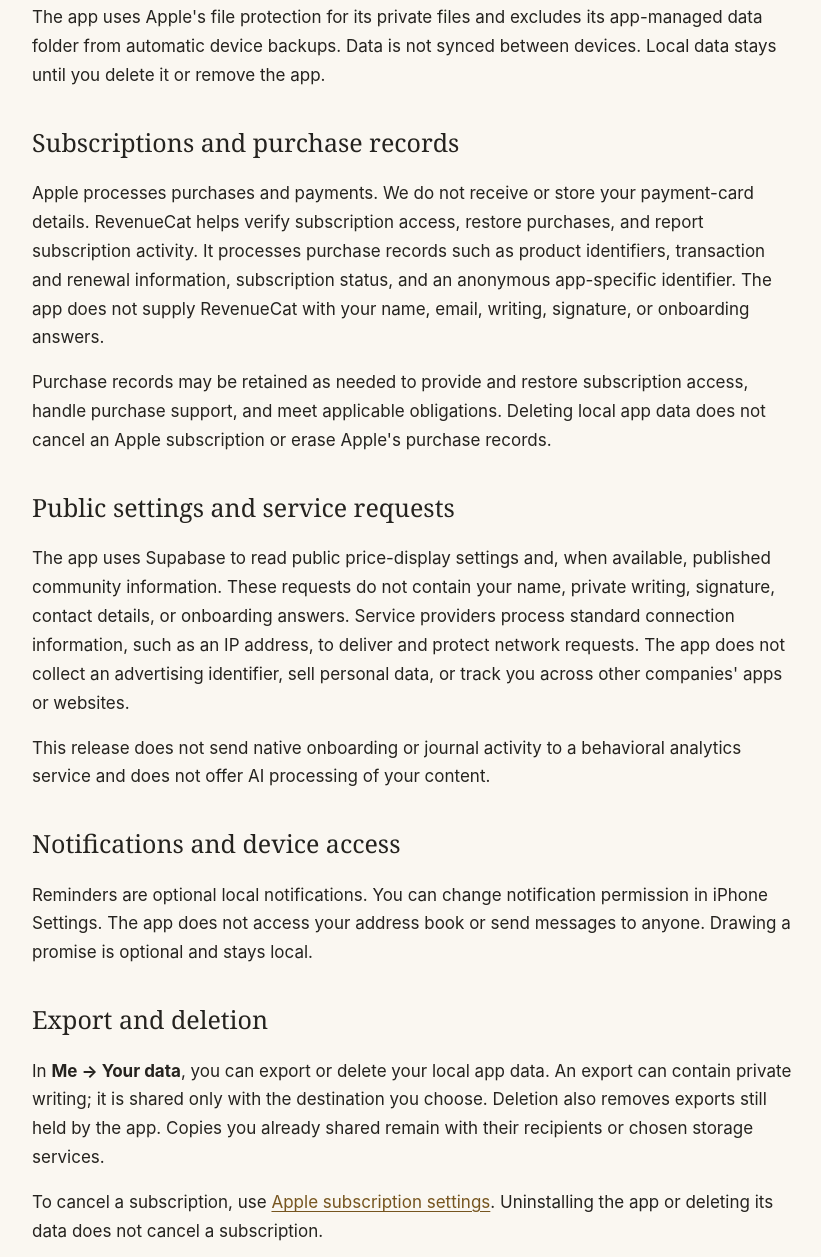
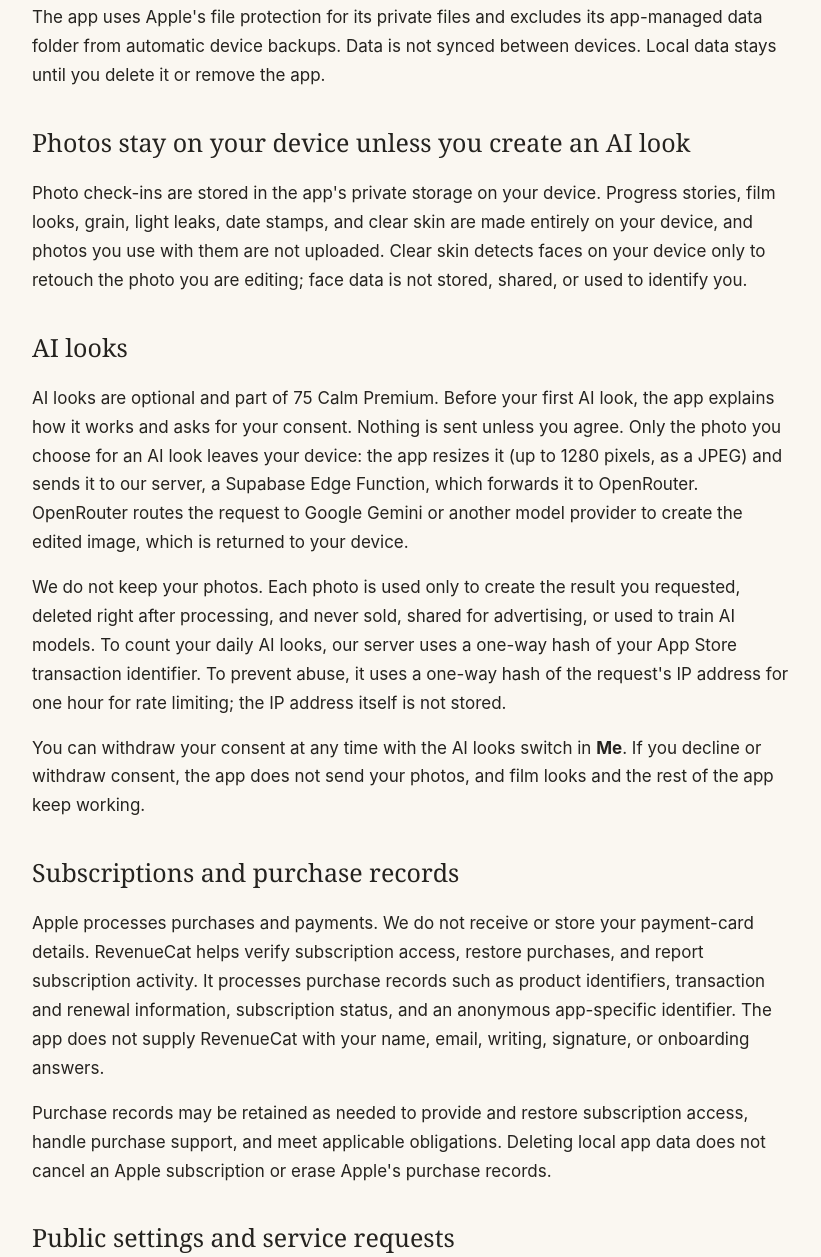
Before and after one commit to karlstuke1/stuke-digital, a plain HTML site: page 75-calm/privacy/index.html in a window 1280 px wide. Shown: the part 534-1791 px from the top of the page, without its empty margins (228-1049 px from the left). Drawn offline with Linux system fonts and the light colour scheme.

Commit message:
75 Calm privacy policy: AI looks (1.3)
Describes the optional AI looks in 75 Calm 1.3: consent first, only the
chosen photo is sent (our server, OpenRouter, Google Gemini), deleted right
after processing; hashed identifiers for daily counts and rate limits.

Co-Authored-By: Claude Opus 5.5 <noreply@anthropic.com>

```diff
--- a/75-calm/privacy/index.html
+++ b/75-calm/privacy/index.html
@@ -1,23 +1,29 @@
 <!doctype html>
-<html lang="en"><head><meta charset="utf-8"><meta name="viewport" content="width=device-width,initial-scale=1"><title>75 Calm Privacy Policy | Stuke Digital LLC</title><meta name="description" content="75 Calm Privacy Policy: subscriptions, local data, and help from Stuke Digital LLC."><style>html{color-scheme:light}body{margin:0;background:#faf7f1;color:#25231f;font:17px/1.7 -apple-system,BlinkMacSystemFont,Segoe UI,sans-serif}main{max-width:760px;margin:0 auto;padding:40px 24px 64px}nav{display:flex;gap:24px;flex-wrap:wrap;margin-bottom:48px}a{color:#76551f;text-underline-offset:3px}h1{font:500 clamp(36px,6vw,54px)/1.12 Georgia,serif;letter-spacing:-1px}h2{font:500 25px/1.3 Georgia,serif;margin-top:36px}p{margin:16px 0}footer{border-top:1px solid #dfd7c8;margin-top:48px;padding-top:24px;font-size:15px}a:focus-visible{outline:3px solid #76551f;outline-offset:4px}</style></head><body><main><nav aria-label="75 Calm information"><a href="../privacy/">Privacy</a><a href="../support/">Support</a></nav><h1>75 Calm Privacy Policy</h1><p>Last updated: 6 September 2026</p>
+<html lang="en"><head><meta charset="utf-8"><meta name="viewport" content="width=device-width,initial-scale=1"><title>75 Calm Privacy Policy | Stuke Digital LLC</title><meta name="description" content="75 Calm Privacy Policy: AI looks, subscriptions, local data, and help from Stuke Digital LLC."><style>html{color-scheme:light}body{margin:0;background:#faf7f1;color:#25231f;font:17px/1.7 -apple-system,BlinkMacSystemFont,Segoe UI,sans-serif}main{max-width:760px;margin:0 auto;padding:40px 24px 64px}nav{display:flex;gap:24px;flex-wrap:wrap;margin-bottom:48px}a{color:#76551f;text-underline-offset:3px}h1{font:500 clamp(36px,6vw,54px)/1.12 Georgia,serif;letter-spacing:-1px}h2{font:500 25px/1.3 Georgia,serif;margin-top:36px}p{margin:16px 0}footer{border-top:1px solid #dfd7c8;margin-top:48px;padding-top:24px;font-size:15px}a:focus-visible{outline:3px solid #76551f;outline-offset:4px}</style></head><body><main><nav aria-label="75 Calm information"><a href="../privacy/">Privacy</a><a href="../support/">Support</a></nav><h1>75 Calm Privacy Policy</h1><p>Last updated: 25 November 2026</p>
 <p>75 Calm is a 75-day routine and reflection app operated by <strong>Stuke Digital LLC</strong>. You can use it without creating an account.</p>
 <h2>Your writing stays on your device</h2>
 <p>Your name or nickname, onboarding answers, start date, promise and signature, challenge progress, contact-boundary progress, journal entries, and unsent messages are stored locally on your device. The app does not upload this content to Stuke Digital LLC, RevenueCat, Supabase, or an AI provider. Your writing and signature are never used for analytics.</p>
 <p>The app uses Apple's file protection for its private files and excludes its app-managed data folder from automatic device backups. Data is not synced between devices. Local data stays until you delete it or remove the app.</p>
+<h2>Photos stay on your device unless you create an AI look</h2>
+<p>Photo check-ins are stored in the app's private storage on your device. Progress stories, film looks, grain, light leaks, date stamps, and clear skin are made entirely on your device, and photos you use with them are not uploaded. Clear skin detects faces on your device only to retouch the photo you are editing; face data is not stored, shared, or used to identify you.</p>
+<h2>AI looks</h2>
+<p>AI looks are optional and part of 75 Calm Premium. Before your first AI look, the app explains how it works and asks for your consent. Nothing is sent unless you agree. Only the photo you choose for an AI look leaves your device: the app resizes it (up to 1280 pixels, as a JPEG) and sends it to our server, a Supabase Edge Function, which forwards it to OpenRouter. OpenRouter routes the request to Google Gemini or another model provider to create the edited image, which is returned to your device.</p>
+<p>We do not keep your photos. Each photo is used only to create the result you requested, deleted right after processing, and never sold, shared for advertising, or used to train AI models. To count your daily AI looks, our server uses a one-way hash of your App Store transaction identifier. To prevent abuse, it uses a one-way hash of the request's IP address for one hour for rate limiting; the IP address itself is not stored.</p>
+<p>You can withdraw your consent at any time with the AI looks switch in <strong>Me</strong>. If you decline or withdraw consent, the app does not send your photos, and film looks and the rest of the app keep working.</p>
 <h2>Subscriptions and purchase records</h2>
 <p>Apple processes purchases and payments. We do not receive or store your payment-card details. RevenueCat helps verify subscription access, restore purchases, and report subscription activity. It processes purchase records such as product identifiers, transaction and renewal information, subscription status, and an anonymous app-specific identifier. The app does not supply RevenueCat with your name, email, writing, signature, or onboarding answers.</p>
 <p>Purchase records may be retained as needed to provide and restore subscription access, handle purchase support, and meet applicable obligations. Deleting local app data does not cancel an Apple subscription or erase Apple's purchase records.</p>
 <h2>Public settings and service requests</h2>
 <p>The app uses Supabase to read public price-display settings and, when available, published community information. These requests do not contain your name, private writing, signature, contact details, or onboarding answers. Service providers process standard connection information, such as an IP address, to deliver and protect network requests. The app does not collect an advertising identifier, sell personal data, or track you across other companies' apps or websites.</p>
-<p>This release does not send native onboarding or journal activity to a behavioral analytics service and does not offer AI processing of your content.</p>
+<p>This release does not send native onboarding or journal activity to a behavioral analytics service. The only content processed by AI is a photo you choose for an AI look, after your consent, as described above.</p>
 <h2>Notifications and device access</h2>
-<p>Reminders are optional local notifications. You can change notification permission in iPhone Settings. The app does not access your address book or send messages to anyone. Drawing a promise is optional and stays local.</p>
+<p>Reminders are optional local notifications. You can change notification permission in iPhone Settings. You choose photos with the system photo picker, which gives the app only the photos you select, and saving an image to Photos uses add-only access. The app does not access your address book or send messages to anyone. Drawing a promise is optional and stays local.</p>
 <h2>Export and deletion</h2>
-<p>In <strong>Me → Your data</strong>, you can export or delete your local app data. An export can contain private writing; it is shared only with the destination you choose. Deletion also removes exports still held by the app. Copies you already shared remain with their recipients or chosen storage services.</p>
+<p>In <strong>Me → Your data</strong>, you can export or delete your local app data. An export can contain private writing; it is shared only with the destination you choose. Deletion also removes exports still held by the app. Copies you already shared remain with their recipients or chosen storage services. Photos sent for AI looks are deleted from our server right after processing.</p>
 <p>To cancel a subscription, use <a href="https://apps.apple.com/account/subscriptions">Apple subscription settings</a>. Uninstalling the app or deleting its data does not cancel a subscription.</p>
 <h2>Support and your choices</h2>
 <p>For privacy questions, data requests, or support, email <a href="mailto:stukeleo@gmail.com">stukeleo@gmail.com</a>. We process information you voluntarily send to answer your request and meet applicable obligations. Please do not send journal entries, unsent messages, signatures, or sensitive personal details.</p>
-<p>Depending on your location, you may have rights to access, correct, delete, or restrict use of personal information. Contact us to make a request. We cannot access or recover writing that remains only on your device.</p>
+<p>Depending on your location, you may have rights to access, correct, delete, or restrict use of personal information. Contact us to make a request. We cannot access or recover writing or photos that remain only on your device.</p>
 <h2>Service providers and policy changes</h2>
-<p>Apple, RevenueCat, and Supabase process information to provide their services and protect their systems. Their own privacy policies also apply to that processing. We require service providers receiving data from our apps to provide protections consistent with this policy and applicable App Store requirements.</p>
+<p>Apple, RevenueCat, and Supabase process information to provide their services and protect their systems. OpenRouter and the model provider it routes a request to, such as Google Gemini, process a photo you choose for an AI look only after your consent and only to create your result. Their own privacy policies also apply to that processing. We require service providers receiving data from our apps to provide protections consistent with this policy and applicable App Store requirements.</p>
 <p>75 Calm is intended for adults. We may update this policy when the app's practices change, and will update the date above.</p><footer>© 2026 Stuke Digital LLC · 75 Calm</footer></main></body></html>
```
